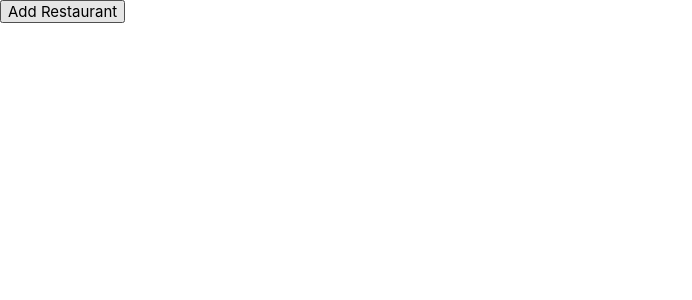
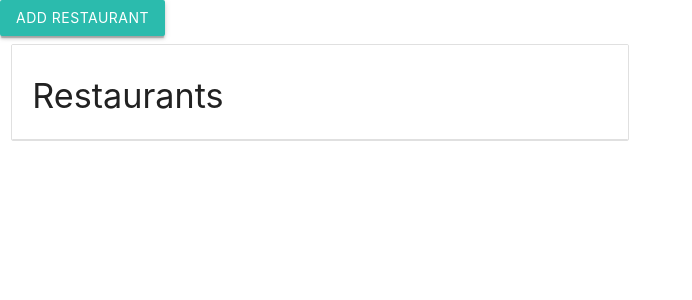
Before and after one commit to andersonRocha091/Favorite-Places-Dishes, a React (Vite) app: page / in a window 1280 px wide. Shown: the top 300 px of the page, without its empty margins (0-692 px from the left). Built offline with nearby package versions, Linux system fonts and the light colour scheme.

Commit message:
adpting project to use react-materialize

```diff
--- a/index.html
+++ b/index.html
@@ -6,13 +6,13 @@
   <meta name="viewport" content="width=device-width, initial-scale=1.0">
    <!-- Import Google Icon Font -->
    <link href="http://fonts.googleapis.com/icon?family=Material+Icons" rel="stylesheet">
-   <link href="node_modules/materialize-css/dist/css/materialize.min.css" rel="stylesheet">
+   <link href="./node_modules/materialize-css/dist/css/materialize.min.css" rel="stylesheet">
 
   <title>React TDD livestream</title>
 </head>
 <body>
   <div id="root"></div>
-  <script src="node_modules/materialize-css/dist/js/materialize.js"></script>
+  <script src="./node_modules/materialize-css/dist/js/materialize.js"></script>
   <script src="src/main.js"></script>
 </body>
 </html>
--- a/src/RestaurantForm.js
+++ b/src/RestaurantForm.js
@@ -1,5 +1,5 @@
 import React, { useState } from 'react';
-
+import { Button, TextInput } from "react-materialize";
 const RestaurantForm = ({ onSave }) => {
   const [inputText, setInputText] = useState("");
 
@@ -8,18 +8,19 @@ const RestaurantForm = ({ onSave }) => {
   };
   return (
     <div>
-      <input
+      <TextInput
+        label="Restaurant Name"
         type="text"
         value={inputText}
         onChange={handleTextChange}
         data-test="newRestaurantName"
       />
-      <button
+      <Button
         data-test="saveNewRestaurantButton"
         onClick={() => onSave(inputText)}
       >
         Add
-      </button>
+      </Button>
     </div>
   );
 };
--- a/src/RestaurantList.js
+++ b/src/RestaurantList.js
@@ -1,12 +1,19 @@
 import React from 'react';
+import { Collection, CollectionItem, Row, Col } from "react-materialize";
 
 const RestaurantList = ({ restaurants }) => {
   return (
-    <ul>
-      {restaurants.map((restaurantName) => (
-        <li key={restaurantName}>{restaurantName}</li>
-      ))}
-    </ul>
+    <Row>
+      <Col m={6} s={12}>
+        <Collection
+          header="Restaurants"
+        >
+          {restaurants.map((restaurantName) => (
+            <CollectionItem key={restaurantName}>{restaurantName}</CollectionItem>
+          ))}
+        </Collection>
+      </Col>
+    </Row>
   );
 };
 
--- a/src/RestaurantPage.js
+++ b/src/RestaurantPage.js
@@ -1,5 +1,5 @@
 import React, { useState } from "react";
-
+import { Button } from "react-materialize";
 import RestaurantForm from "./RestaurantForm";
 import RestaurantList from "./RestaurantList";
 
@@ -16,12 +16,12 @@ const RestaurantPage = () => {
   };
   return (
     <div>
-      <button
+      <Button
         data-test="addRestaurantButton"
         onClick={handleShowNewRestaurantForm}
       >
         Add Restaurant
-      </button>
+      </Button>
       {showRestaurantForm ? (
         <RestaurantForm onSave={handleAddNewRestaurant} />
       ) : null}
```
